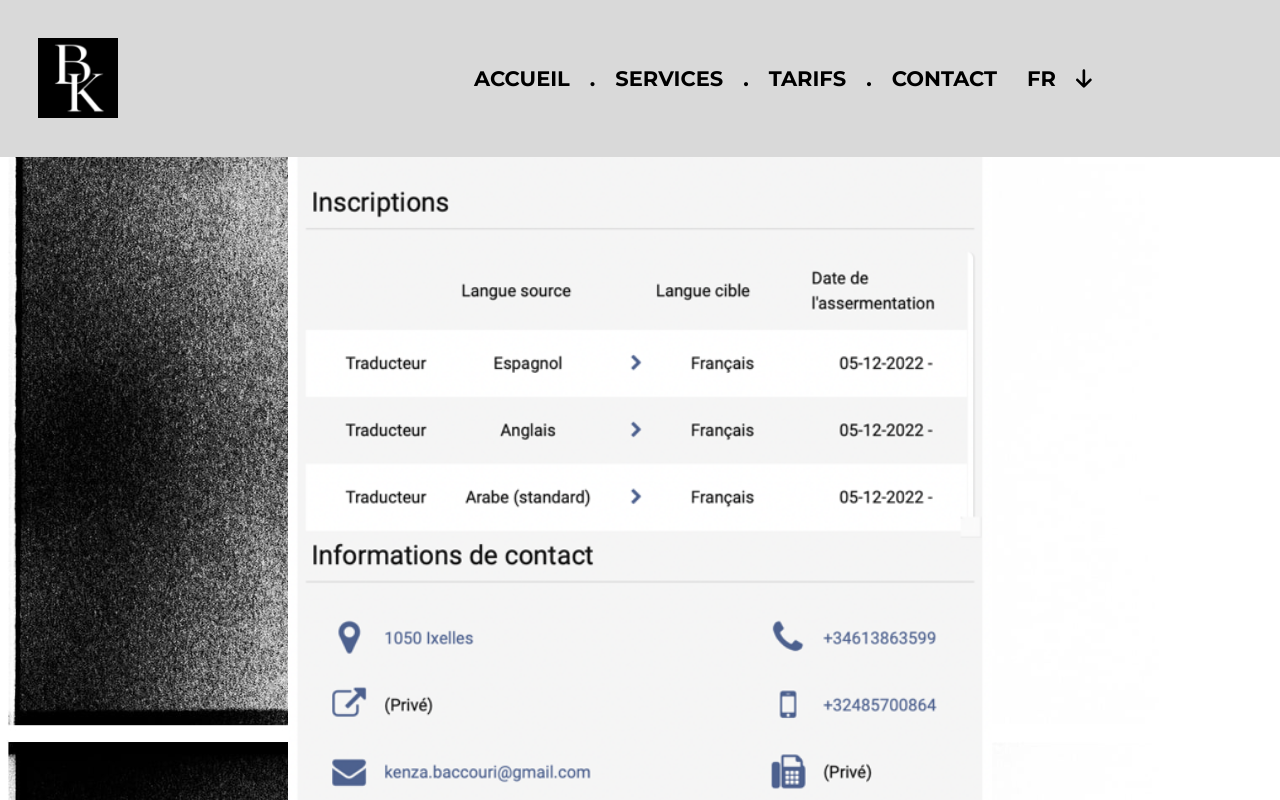
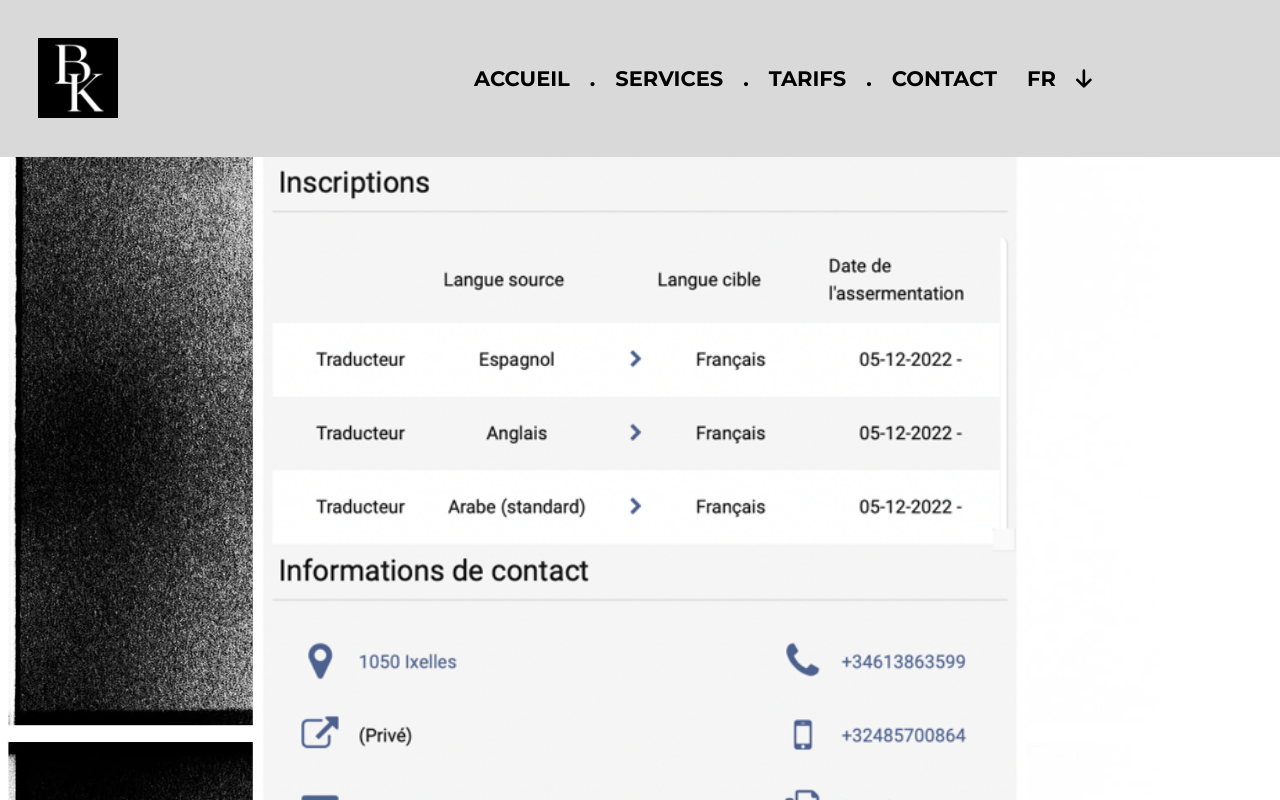
Before and after one commit to azizabacc/portfolio-translator, a React (Create React App) app: page / in a window 1280 px wide. In both pictures the pointer is over the picture 640 px from the left and 7407 px from the top of the page. Shown: the part 7007-7807 px from the top of the page. Built offline with nearby package versions, Linux system fonts and the light colour scheme.

Commit message:
good version

```diff
--- a/src/components/Footer/Modal.js
+++ b/src/components/Footer/Modal.js
@@ -131,7 +131,7 @@ Nous vous conseillons de lire la déclaration de confidentialité du site Intern
         Close
       </button>
       </div>
-    </div >
+    </div>
     </>,
     document.getElementById('portal')
   )
--- a/src/components/SpfDoc/spfDoc.css
+++ b/src/components/SpfDoc/spfDoc.css
@@ -17,7 +17,14 @@
 }
 .spf-pic {
   width: 55%;
+  transition: transform 0.5s ease-in-out;
 }
+
+.spf-pic:hover {
+ cursor : pointer;
+ transform : scale(1.1);
+}
+
 .faXmark {
 
   transition: transform 0.5s ease-in-out;
```
